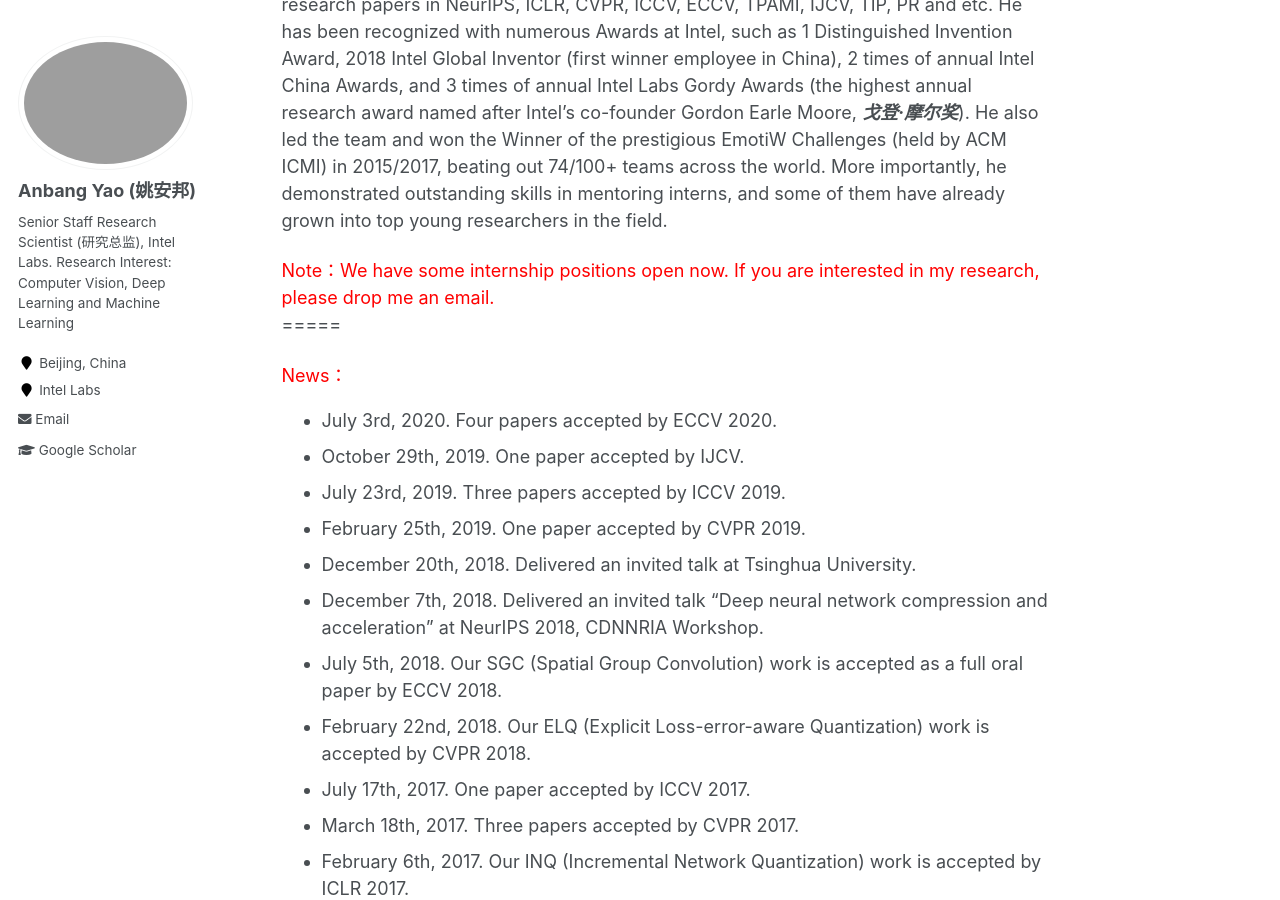
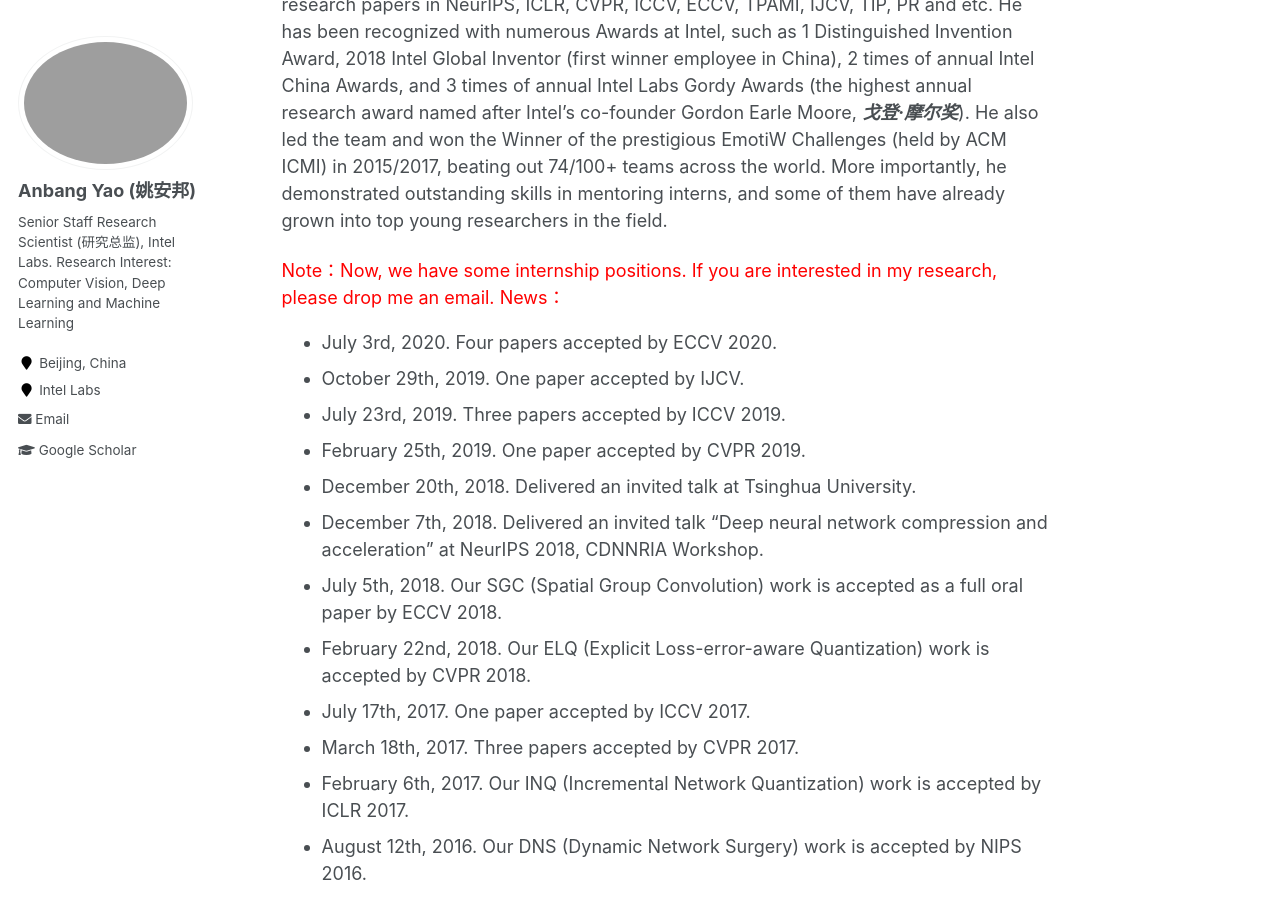
Before and after one commit to YaoAnbang/YaoAnbang.github.io, a Jekyll site: the page built from _pages/about.md, in a window 1280 px wide and 900 px high, scrolled down 333 px. Built offline with Jekyll 4.4.1, drawn with Linux system fonts in a browser that asks for light colours.

Commit message:
Update about.md

```diff
--- a/_pages/about.md
+++ b/_pages/about.md
@@ -13,8 +13,8 @@
 
 Anbang Yao got his Ph.D. degree from Tsinghua University in Jan. 2010. He is currently a Senior Staff Scientist at Intel Labs China where he leads the research efforts on developing omni-scale high-performance intelligent vision systems. He has about 70 PCT/US/EP patent applications got granted/filed, which are widely used in Intel AI related HW designs (such as Intel® Movidius™ Neural Compute Sticks and Intel® Arria® 10  SoC FPGAs) and SW applications (such as Intel® RealSense™ SDK and Intel® Distribution of OpenVINO™ Toolkit). As the first/corresponding author, he has published about 30 top-tier research papers in NeurIPS, ICLR, CVPR, ICCV, ECCV, TPAMI, IJCV, TIP, PR and etc. He has been recognized with numerous Awards at Intel, such as 1 Distinguished Invention Award, 2018 Intel Global Inventor (first winner employee in China), 2 times of annual Intel China Awards, and 3 times of annual Intel Labs Gordy Awards (the highest annual research award named after Intel's co-founder Gordon Earle Moore, ***戈登·摩尔奖***). He also led the team and won the Winner of the prestigious EmotiW Challenges (held by ACM ICMI) in 2015/2017, beating out 74/100+ teams across the world. More importantly, he demonstrated outstanding skills in mentoring interns, and some of them have already grown into top young researchers in the field.
 
-<font color="red">Note：We have some internship positions open now. If you are interested in my research, please drop me an email. </font>
-=====
+<font color="red">Note：Now, we have some internship positions. If you are interested in my research, please drop me an email. </font>
+
 
 <font color="red">News：</font>
 + July 3rd, 2020. Four papers accepted by ECCV 2020.
```
